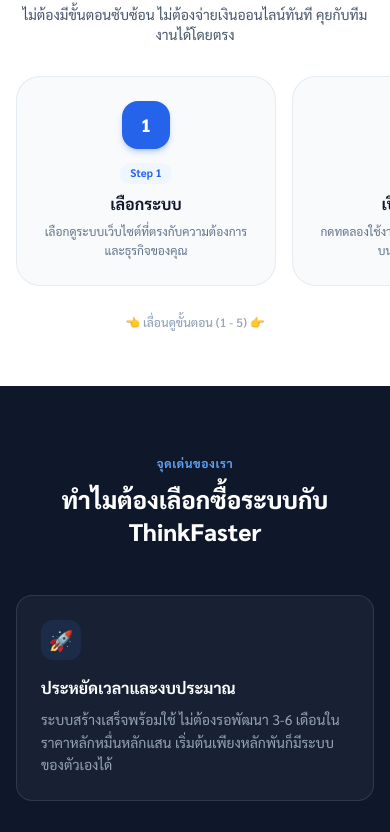
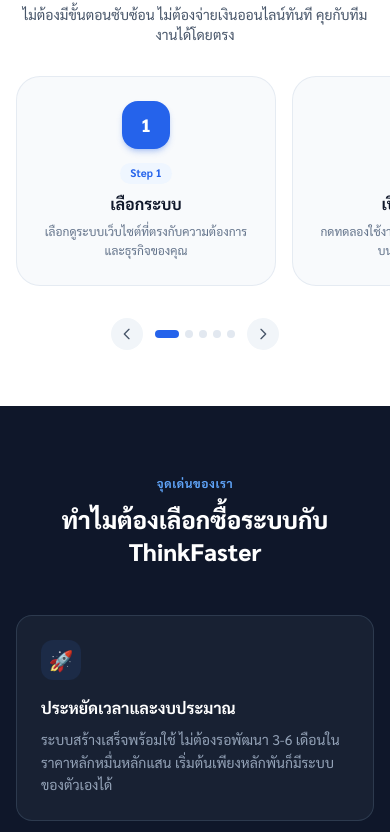
Before and after one commit to mstackhub/ThinkFaster, a website with bundled scripts: page index.html in a window 390 px wide. Shown: the part 1141-1973 px from the top of the page. Built offline with nearby package versions, Linux system fonts and the light colour scheme; some packages are replaced by stand-ins of ours; no server answers; the database is empty.

Commit message:
feat(ui): replace finger emoji hint with sleek modern pagination dots and slider arrows

```diff
--- a/index.html
+++ b/index.html
@@ -453,9 +453,37 @@
           </div>
         </div>
 
-        <!-- Mobile Scroll Indicator Hint -->
-        <div class="flex md:hidden items-center justify-center gap-1.5 pt-3 text-xs text-slate-400 font-medium">
-          <span>👈 เลื่อนดูขั้นตอน (1 - 5) 👉</span>
+        <!-- Mobile Carousel Controls / Dots Indicator -->
+        <div class="flex md:hidden items-center justify-center gap-3 pt-4">
+          <button
+            id="step-prev-btn"
+            type="button"
+            class="w-8 h-8 rounded-full bg-slate-100 hover:bg-slate-200 active:bg-slate-300 text-slate-600 flex items-center justify-center transition-colors focus:outline-none cursor-pointer"
+            aria-label="Previous step"
+          >
+            <svg class="w-4 h-4" fill="none" viewBox="0 0 24 24" stroke="currentColor">
+              <path stroke-linecap="round" stroke-linejoin="round" stroke-width="2" d="M15 19l-7-7 7-7" />
+            </svg>
+          </button>
+
+          <div id="step-dots" class="flex items-center gap-1.5">
+            <span class="step-dot w-6 h-2 rounded-full bg-blue-600 transition-all duration-300"></span>
+            <span class="step-dot w-2 h-2 rounded-full bg-slate-200 transition-all duration-300"></span>
+            <span class="step-dot w-2 h-2 rounded-full bg-slate-200 transition-all duration-300"></span>
+            <span class="step-dot w-2 h-2 rounded-full bg-slate-200 transition-all duration-300"></span>
+            <span class="step-dot w-2 h-2 rounded-full bg-slate-200 transition-all duration-300"></span>
+          </div>
+
+          <button
+            id="step-next-btn"
+            type="button"
+            class="w-8 h-8 rounded-full bg-slate-100 hover:bg-slate-200 active:bg-slate-300 text-slate-600 flex items-center justify-center transition-colors focus:outline-none cursor-pointer"
+            aria-label="Next step"
+          >
+            <svg class="w-4 h-4" fill="none" viewBox="0 0 24 24" stroke="currentColor">
+              <path stroke-linecap="round" stroke-linejoin="round" stroke-width="2" d="M9 5l7 7-7 7" />
+            </svg>
+          </button>
         </div>
       </div>
     </div>
--- a/js/app.js
+++ b/js/app.js
@@ -55,6 +55,44 @@
   await loadProjectsGrid();
 
   setupSearchAndFilters();
+  setupStepsSlider();
+}
+
+function setupStepsSlider() {
+  const slider = document.getElementById('steps-slider');
+  const prevBtn = document.getElementById('step-prev-btn');
+  const nextBtn = document.getElementById('step-next-btn');
+  const dots = document.querySelectorAll('.step-dot');
+
+  if (!slider) return;
+
+  if (prevBtn) {
+    prevBtn.addEventListener('click', () => {
+      slider.scrollBy({ left: -280, behavior: 'smooth' });
+    });
+  }
+
+  if (nextBtn) {
+    nextBtn.addEventListener('click', () => {
+      slider.scrollBy({ left: 280, behavior: 'smooth' });
+    });
+  }
+
+  if (dots.length > 0) {
+    slider.addEventListener('scroll', () => {
+      const scrollLeft = slider.scrollLeft;
+      const cardWidth = slider.scrollWidth / 5;
+      const activeIdx = Math.min(Math.max(Math.round(scrollLeft / cardWidth), 0), 4);
+
+      dots.forEach((dot, idx) => {
+        if (idx === activeIdx) {
+          dot.className = 'step-dot w-6 h-2 rounded-full bg-blue-600 transition-all duration-300';
+        } else {
+          dot.className = 'step-dot w-2 h-2 rounded-full bg-slate-200 transition-all duration-300';
+        }
+      });
+    }, { passive: true });
+  }
 }
 
 if (document.readyState === 'loading') {
```
